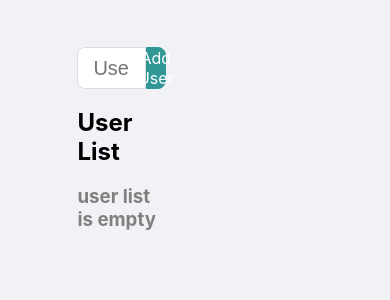
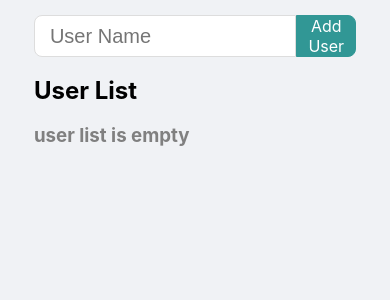
Before and after one commit to mahbubsk/user-lists, a React (Create React App) app: page / in a window 390 px wide. Shown: the top 300 px of the page. Built offline with nearby package versions, Linux system fonts and the light colour scheme.

Commit message:
responsive added

```diff
--- a/src/App.css
+++ b/src/App.css
@@ -11,3 +11,9 @@
     border-radius: 10px;
     box-shadow: 0 1px 3px rgba(0, 0, 0, 0.3), 0 -1px 3px rgba(0, 0, 0, 0.1);
 }
+
+@media (max-width:768px) {
+    .user-list-wrap{
+        height:300px !important;
+    }
+}
--- a/src/App.js
+++ b/src/App.js
@@ -1,17 +1,28 @@
 import React from 'react';
 
 import User from './Components/User'
-
 import './App.css';
-
+import styled from 'styled-components';
 
 
 function App() {
 
+    const AppWrapper = styled.div`
+        padding:3rem;
+
+        @media (max-width:900px){
+            padding:2rem;
+        }
+
+        @media (max-width:800px){
+            padding:1rem;
+        }
+    `
+
     return (
-        <div style={{ padding: "3rem" }}>
+        <AppWrapper>
             <User />
-        </div>
+        </AppWrapper>
     );
 }
 
--- a/src/Components/Favourites.js
+++ b/src/Components/Favourites.js
@@ -1,6 +1,7 @@
 import React from 'react'
 import {useSelector, useDispatch} from 'react-redux';
 import styled from 'styled-components';
+import ListWrapper from './Style/User/ListWrapper';
 import ItemUser from './Style/UserItem/ItemUser';
 import UserName from './Style/UserItem/UserName';
 import UsernameIconWrap from './Style/UserItem/UsernameIconWrap';
@@ -30,9 +31,17 @@ function Favourites() {
 
     //styles
 
+
+
     const FavTitle = styled.h2`
-        margin: "57px 0 0 0"
+        margin: 57px 0 0 0;
+
+        @media (max-width:989px){
+            font-size:30px;
+        }
     `
+
+
     const userIconStyle = {
         alignSelf: 'center',
         color: '#4A5568',
@@ -49,11 +58,11 @@ function Favourites() {
 
 
     return (
-        <div style={{width:'30%', zIndex:state.modal ? "-1" : '0'}}>
+        <ListWrapper style={{zIndex:state.modal ? "-1" : '0'}}>
             {
                 state.allFavourites.length > 0 &&
                 <div>
-                    <FavTitle >Favourites List</FavTitle>
+                    <FavTitle>Favourites List</FavTitle>
                     <Scrollbars
                         className="user-list-wrap"
                     >
@@ -86,7 +95,7 @@ function Favourites() {
                     </Scrollbars>
                 </div>
             }
-        </div>
+        </ListWrapper>
     )
 }
 
--- a/src/Components/Style/Update/Modal.js
+++ b/src/Components/Style/Update/Modal.js
@@ -11,6 +11,13 @@ const Modal = styled.div`
     z-index: ${props=>props.stateModal && "9999"};
     display: ${props=>props.stateModal ? "" : "none"};
     text-align: center;
+
+    @media (max-width:615px) {
+        width: ${props=>props.stateModal && "17rem"};
+    }
+    @media (max-width:405px) {
+        width: ${props=>props.stateModal && "12rem"};
+    }
 `
 
 export default Modal;
--- a/src/Components/Style/Update/ModalBackground.js
+++ b/src/Components/Style/Update/ModalBackground.js
@@ -11,6 +11,7 @@ const ModalBackground = styled.div`
     display: ${props=>props.stateModal && "flex"};
     justify-content: ${props=>props.stateModal && "center"};
     align-items: ${props=>props.stateModal && "center"};
+    // padding:2rem;
 `
 
 export default ModalBackground;
--- a/src/Components/Style/User/CreateUpdateWrapper.js
+++ /dev/null
@@ -1,6 +0,0 @@
-import styled from "styled-components";
-
-const CreateUpdateWrapper = styled.div`
-    width:30%;
-`
-export default CreateUpdateWrapper;
--- /dev/null
+++ b/src/Components/Style/User/ListWrapper.js
@@ -0,0 +1,13 @@
+import styled from "styled-components";
+
+const ListWrapper = styled.div`
+    width:30%;
+
+    @media (max-width:1100px){
+        width:40%;
+    }
+    @media (max-width:768px) {
+        width:90%;
+    }
+`
+export default ListWrapper;
--- a/src/Components/Style/User/UserFavListWrapper.js
+++ b/src/Components/Style/User/UserFavListWrapper.js
@@ -4,5 +4,9 @@ const UserFavListWrapper = styled.div`
     display: flex;
     justify-content: space-around;
     align-items: center;
+
+    @media (max-width:768px){
+        flex-direction:column;
+    }
 `
 export default UserFavListWrapper;
--- a/src/Components/User.js
+++ b/src/Components/User.js
@@ -7,7 +7,7 @@ import Update from './Update';
 import Favourites from './Favourites';
 import UserFavListWrapper from './Style/User/UserFavListWrapper';
 import ListTitle from './Style/User/ListTitle';
-import CreateUpdateWrapper from './Style/User/CreateUpdateWrapper';
+import ListWrapper from './Style/User/ListWrapper';
 import EmptyText from './Style/Common/EmptyText';
 
 
@@ -116,7 +116,7 @@ function User() {
 
     return (
         <UserFavListWrapper>
-            <CreateUpdateWrapper>
+            <ListWrapper>
                 <Create
                     name={name}
                     clickHandler={clickHandler}
@@ -143,7 +143,7 @@ function User() {
                     setUpdateNameErr={setUpdateNameErr}
                     updateErrMsg={updateErrMsg}
                 />
-            </CreateUpdateWrapper>
+            </ListWrapper>
 
 
             <Favourites/>
```
Lines whose indentation alone changed are shown as unchanged.
